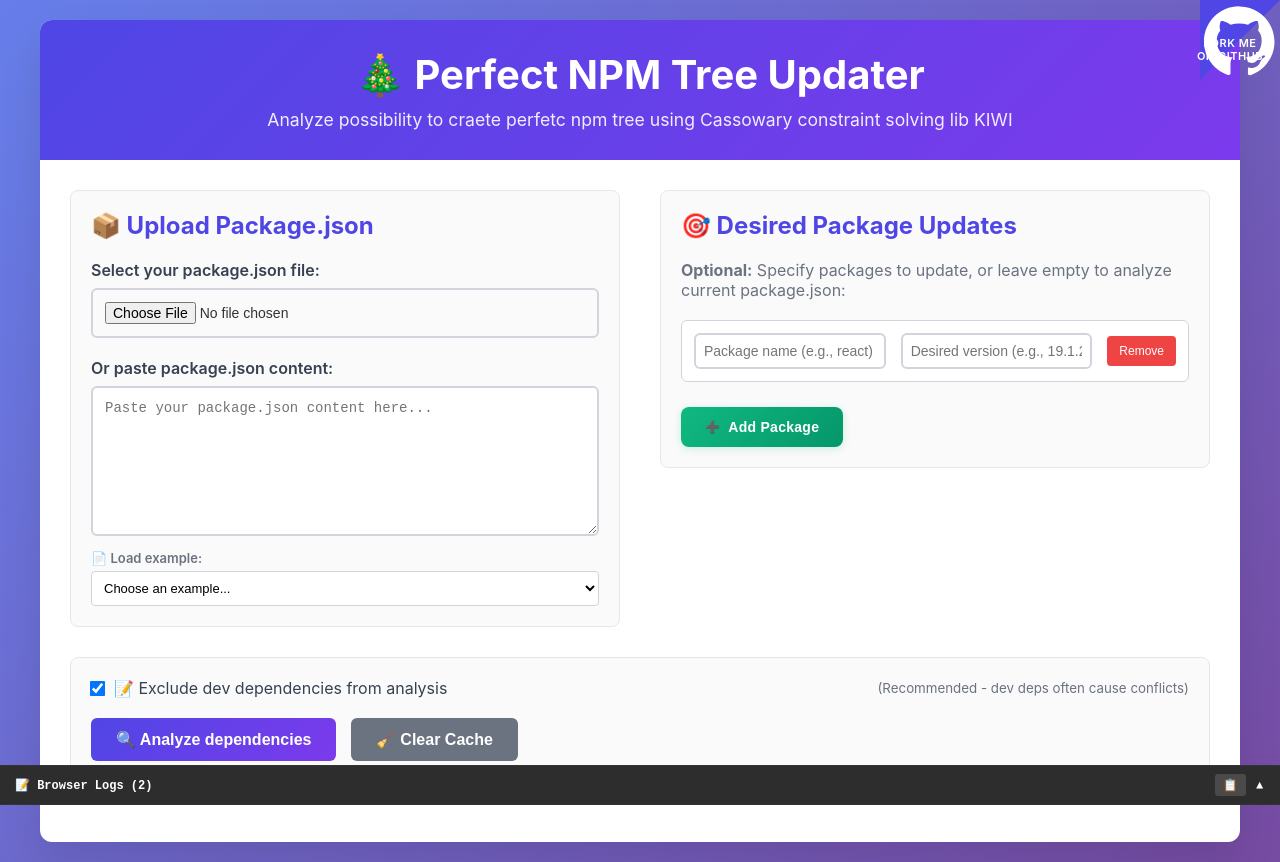
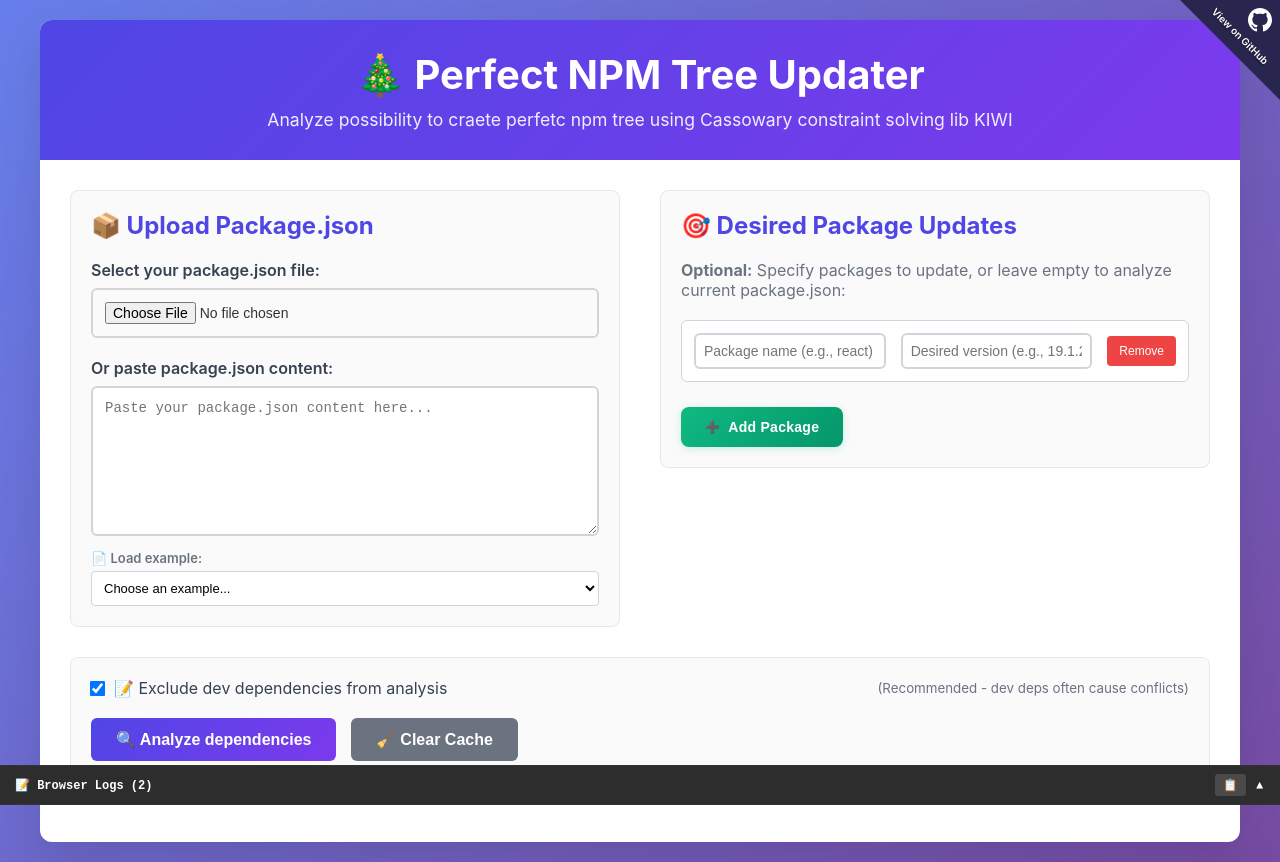
Before and after one commit to obenjiro/perfect-npm-tree-updater, a plain HTML site: page docs/index.html in a window 1280 px wide. Drawn offline with Linux system fonts and the light colour scheme.

Commit message:
Update index.html

```diff
--- a/docs/index.html
+++ b/docs/index.html
@@ -386,14 +386,23 @@
     </style>
 </head>
 <body>
-     <!-- GitHub Corner -->
+    <!-- GitHub Corner -->
     <a href="https://github.com/obenjiro/perfect-npm-tree-updater/" target="_blank" style="position: fixed; top: 0; right: 0; z-index: 1000; text-decoration: none;">
-        <svg width="80" height="80" viewBox="0 0 250 250" style="fill: #151513; color: #fff; position: absolute; top: 0; border: 0; right: 0;" aria-hidden="true">
-            <path d="m0,0 0,250 250,-250z" style="fill: #4f46e5;"></path>
-            <path d="m127.5,20 c-60.9,0 -110.3,49.4 -110.3,110.3 0,48.7 31.6,90 75.5,104.6 5.5,1 7.5,-2.4 7.5,-5.3 0,-2.6 -0.1,-9.5 -0.1,-18.6 -30.7,6.7 -37.2,-14.8 -37.2,-14.8 -5,-12.7 -12.2,-16.1 -12.2,-16.1 -10,-6.8 0.8,-6.7 0.8,-6.7 11,0.8 16.8,11.3 16.8,11.3 9.8,16.8 25.7,12 32,9.2 1,-7.1 3.8,-12 7,-14.8 -24.4,-2.8 -50,-12.2 -50,-54.3 0,-12 4.3,-21.8 11.3,-29.5 -1.1,-2.8 -4.9,-14 1.1,-29.2 0,0 9.2,-3 30.2,11.3 8.8,-2.4 18.2,-3.7 27.5,-3.7 9.3,0 18.7,1.3 27.5,3.7 21,-14.3 30.2,-11.3 30.2,-11.3 6,15.2 2.2,26.4 1.1,29.2 7,7.7 11.3,17.5 11.3,29.5 0,42.2 -25.7,51.5 -50.2,54.2 3.9,3.4 7.4,10 7.4,20.2 0,14.6 -0.1,26.3 -0.1,29.9 0,2.9 2,6.4 7.6,5.3 43.8,-14.6 75.4,-55.9 75.4,-104.6 0,-60.9 -49.4,-110.3 -110.3,-110.3z" style="fill: currentColor; transform: scale(-1, 1) translate(-250px, 0);"></path>
-        </svg>
-        <div style="position: absolute; top: 12px; right: 12px; width: 76px; height: 76px; display: flex; align-items: center; justify-content: center; font-family: -apple-system, BlinkMacSystemFont, 'Segoe UI', sans-serif; font-size: 11px; font-weight: 600; color: white; text-transform: uppercase; letter-spacing: 0.5px; line-height: 1.2; text-align: center;">
-            Fork me<br>on GitHub
+        <div style="position: relative; width: 100px; height: 100px;">
+            <!-- Triangle background -->
+            <div style="position: absolute; top: 0; right: 0; width: 0; height: 0; border-left: 100px solid transparent; border-top: 100px solid #28254f;"></div>
+
+            <!-- GitHub icon -->
+            <div style="position: absolute; top: 8px; right: 8px; width: 24px; height: 24px;">
+                <svg viewBox="0 0 24 24" style="width: 100%; height: 100%; fill: white;">
+                    <path d="M12 0c-6.626 0-12 5.373-12 12 0 5.302 3.438 9.8 8.207 11.387.599.111.793-.261.793-.577v-2.234c-3.338.726-4.033-1.416-4.033-1.416-.546-1.387-1.333-1.756-1.333-1.756-1.089-.745.083-.729.083-.729 1.205.084 1.839 1.237 1.839 1.237 1.07 1.834 2.807 1.304 3.492.997.107-.775.418-1.305.762-1.604-2.665-.305-5.467-1.334-5.467-5.931 0-1.311.469-2.381 1.236-3.221-.124-.303-.535-1.524.117-3.176 0 0 1.008-.322 3.301 1.23.957-.266 1.983-.399 3.003-.404 1.02.005 2.047.138 3.006.404 2.291-1.552 3.297-1.23 3.297-1.23.653 1.653.242 2.874.118 3.176.77.84 1.235 1.911 1.235 3.221 0 4.609-2.807 5.624-5.479 5.921.43.372.823 1.102.823 2.222v3.293c0 .319.192.694.801.576 4.765-1.589 8.199-6.086 8.199-11.386 0-6.627-5.373-12-12-12z"/>
+                </svg>
+            </div>
+
+            <!-- Text -->
+            <div style="position: absolute; top: 30px; right: 2px; transform: rotate(45deg); transform-origin: center; font-family: -apple-system, BlinkMacSystemFont, 'Segoe UI', sans-serif; font-size: 10px; font-weight: 600; color: white; text-shadow: 0 1px 2px rgba(0,0,0,0.5); white-space: nowrap;">
+                View on GitHub
+            </div>
         </div>
     </a>
 
```
